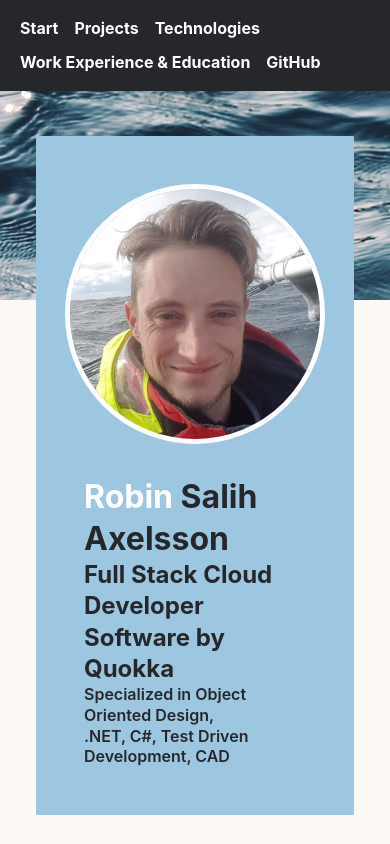
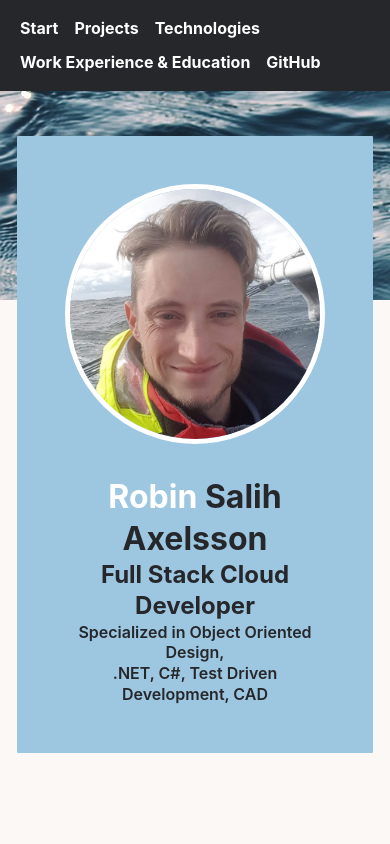
Before and after one commit to RobinAxelsson/personal-jam, a Next.js app: page / in a window 390 px wide. Shown: the top 844 px of the page. Built offline with nearby package versions, Linux system fonts and the light colour scheme.

Commit message:
Responsive layout good in mobile

```diff
--- a/pages/index.js
+++ b/pages/index.js
@@ -24,7 +24,6 @@ export default function Home({ summaryData }) {
         <div className="hero-section-content">
           <h1><span className="accent-word">Robin</span> Salih Axelsson</h1>
           <h2>Full Stack Cloud Developer</h2>
-          <h2>Software by Quokka</h2>
           <p>Specialized in Object Oriented Design,</p>
           <p>.NET, C#, Test Driven Development, CAD</p>
         </div>
--- a/styles/globals.css
+++ b/styles/globals.css
@@ -11,20 +11,6 @@
 * {
   margin: 0px;
   padding: 0px;
-}
-
-/* * :not(a, nav ul li) {
-  border-color: yellowgreen;
-  border-width: 1px;
-  border-style: solid;
-} */
-
-html, body, #__next {
-  position: absolute;
-  left: 0;
-  top:0;
-  right:0;
-  bottom: 0;
 }
 
 h1, h2, h3, h4, p, li {
@@ -135,6 +121,8 @@ main {
   border-radius: 1px;
   color: var(--clr-font-primary);
   margin: 1rem;
+  text-align: center;
+  min-height: 200px;
 }
 
 .collapsable-resume-container {
@@ -156,16 +144,9 @@ main {
   border-style: solid;
 }
 
-.hero-section-content {
-  display: flex;
-  flex-direction: column;
-  justify-content: center;
-  align-items: center;
-}
 
 .hero-section-content > *{
-  margin: 0;
-  margin: 0 auto;
+  margin: 0px;
   line-height: 1.3em;
 }
 
@@ -182,6 +163,7 @@ header:active {
   .card-general {
     flex-direction: row;
     min-width: 500px;
+    text-align: left;
   }
 
   .hero-section-content {
```
